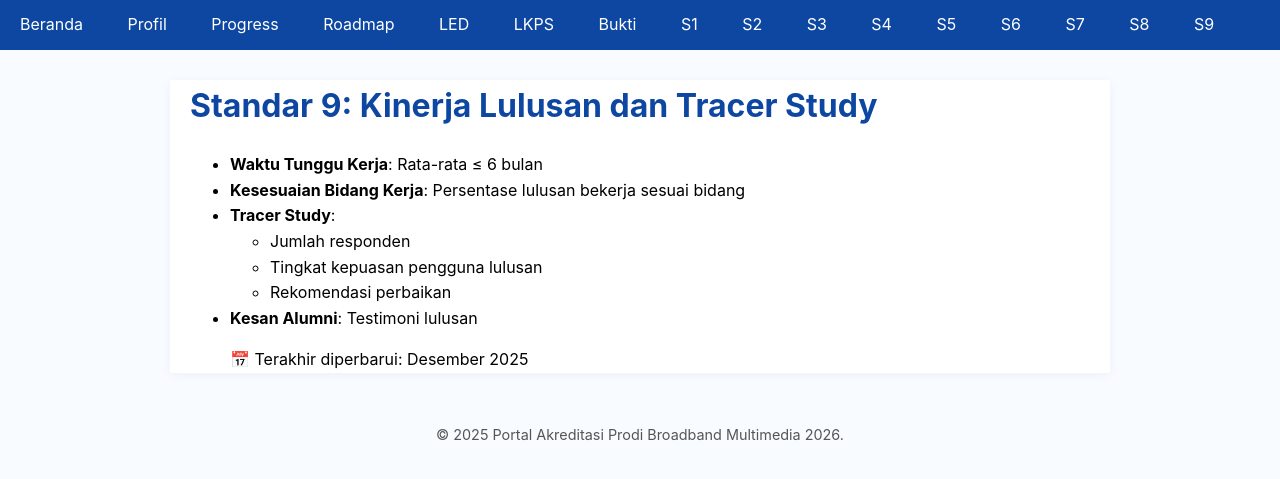
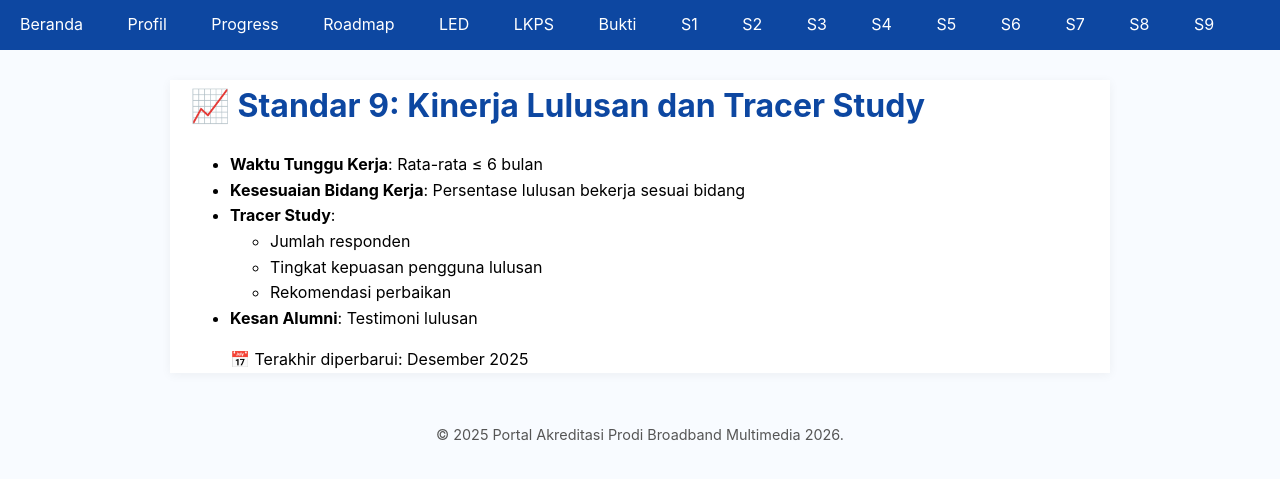
Before and after one commit to portal-psbm/aksi26, a Jekyll site: the page built from standar-9.md, in a window 1280 px wide. Shown: the top 479 px of the page. Built offline with Jekyll 4.4.1, drawn with Linux system fonts in a browser that asks for light colours.

```diff
--- a/standar-9.md
+++ b/standar-9.md
@@ -4,7 +4,7 @@ title: Standar 9
 permalink: /standar-9/
 ---
 
-# Standar 9: Kinerja Lulusan dan Tracer Study
+# 📈 Standar 9: Kinerja Lulusan dan Tracer Study
 
 - **Waktu Tunggu Kerja**: Rata-rata ≤ 6 bulan
 - **Kesesuaian Bidang Kerja**: Persentase lulusan bekerja sesuai bidang
```
